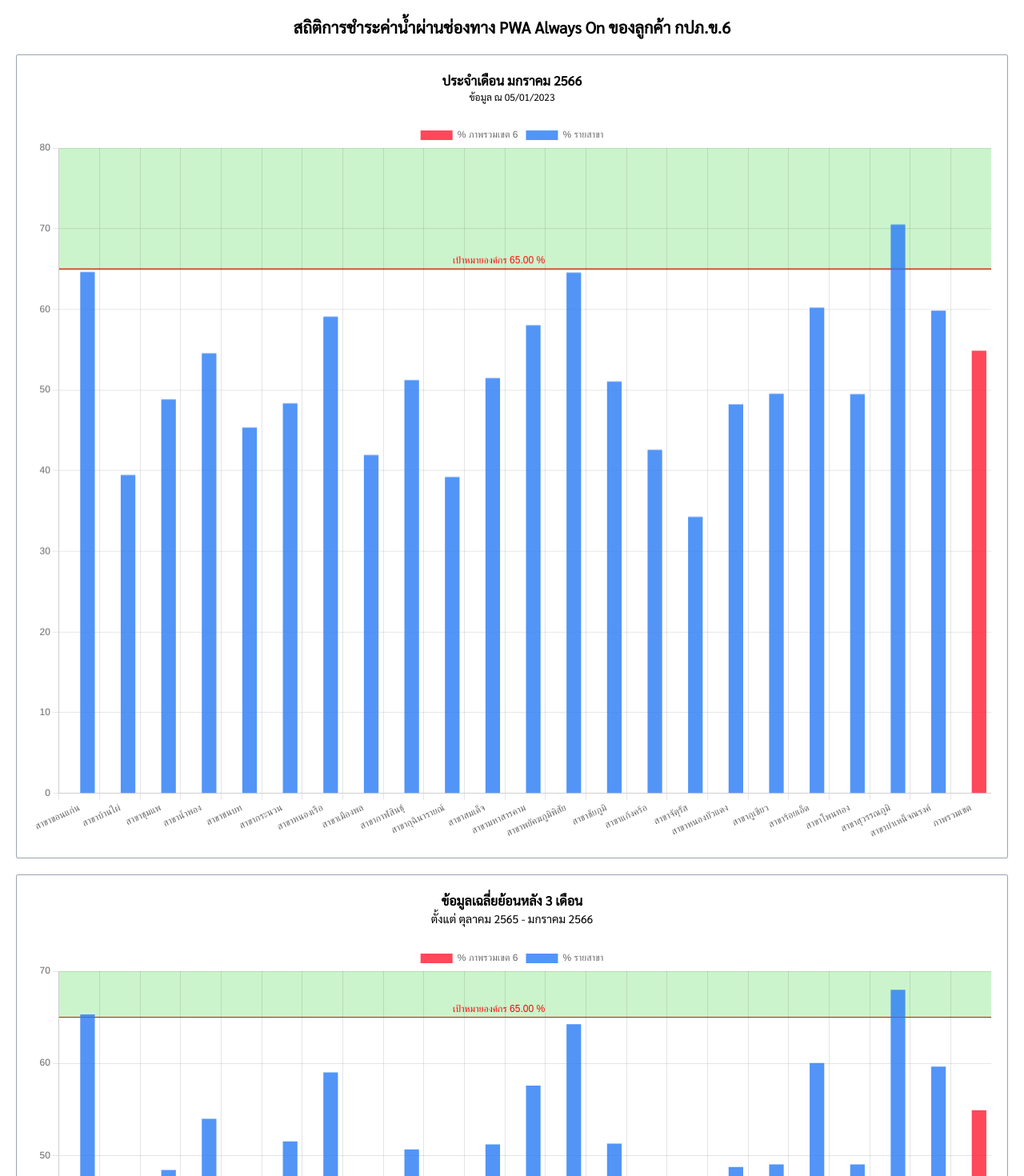
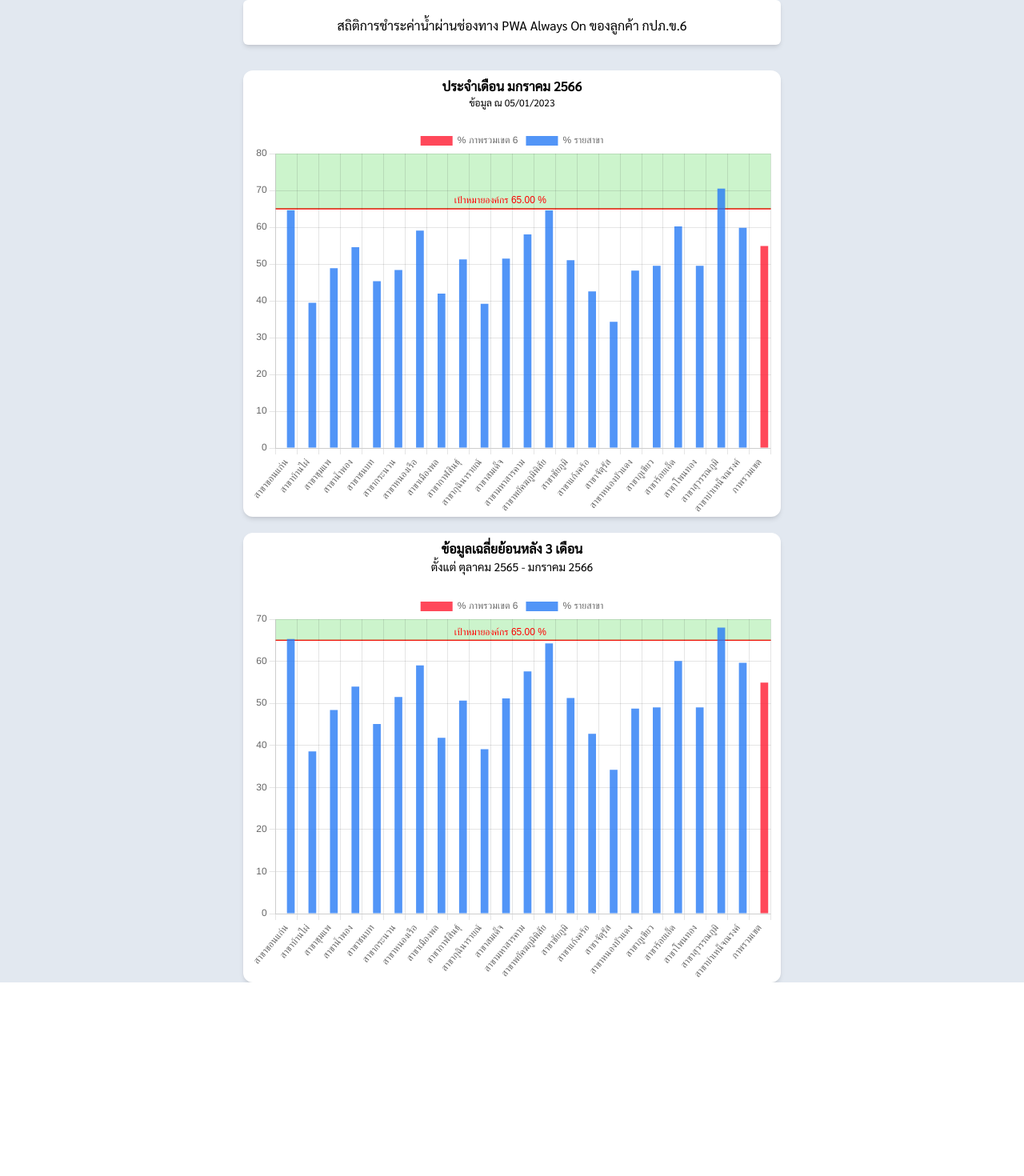
Before and after one commit to rutthawitc/alwayson-stat, a Next.js app: page / in a window 1280 px wide. Shown: the top 1470 px of the page at 80% size. After the commit the page ends 1228 px from the top, so only its background shows below. Built offline with nearby package versions, Linux system fonts and the light colour scheme.

Commit message:
-Apply css card style & build complete.

```diff
--- a/pages/index.js
+++ b/pages/index.js
@@ -12,7 +12,7 @@ export const title_txt = Sarabun({
 
 export default function Home() {
   return (
-    <>
+    <div className="bg-slate-200">
       <Head>
         <title>{r6Con.reg6}</title>
         <meta name="description" content="Generated by create next app" />
@@ -22,7 +22,7 @@ export default function Home() {
       <div>
         <h2
           className={clsx(
-            "mt-5 text-xl text-center font-sarabun font-semibold",
+            "max-w-md mx-auto bg-white rounded-md shadow-md overflow-hidden md:max-w-2xl text-center mb-8 pt-5 pb-3 ",
             title_txt.className
           )}
         >
@@ -31,7 +31,7 @@ export default function Home() {
       </div>
       <div
         className={clsx(
-          "p-5 mt-5 ml-5 mr-5 border border-gray-400 rounded-sm cursor-pointer ",
+          "max-w-md mx-auto bg-white rounded-xl shadow-md overflow-hidden md:max-w-2xl mt-3 pr-3 pl-3 pt-2",
           title_txt.className
         )}
       >
@@ -39,12 +39,12 @@ export default function Home() {
       </div>
       <div
         className={clsx(
-          "p-5 mt-5 ml-5 mr-5 border border-gray-400 rounded-sm cursor-pointer ",
+          "max-w-md mx-auto bg-white rounded-xl shadow-md overflow-hidden md:max-w-2xl mt-5 pr-3 pl-3 pt-2",
           title_txt.className
         )}
       >
         <MonthAverage />
       </div>
-    </>
+    </div>
   );
 }
```
